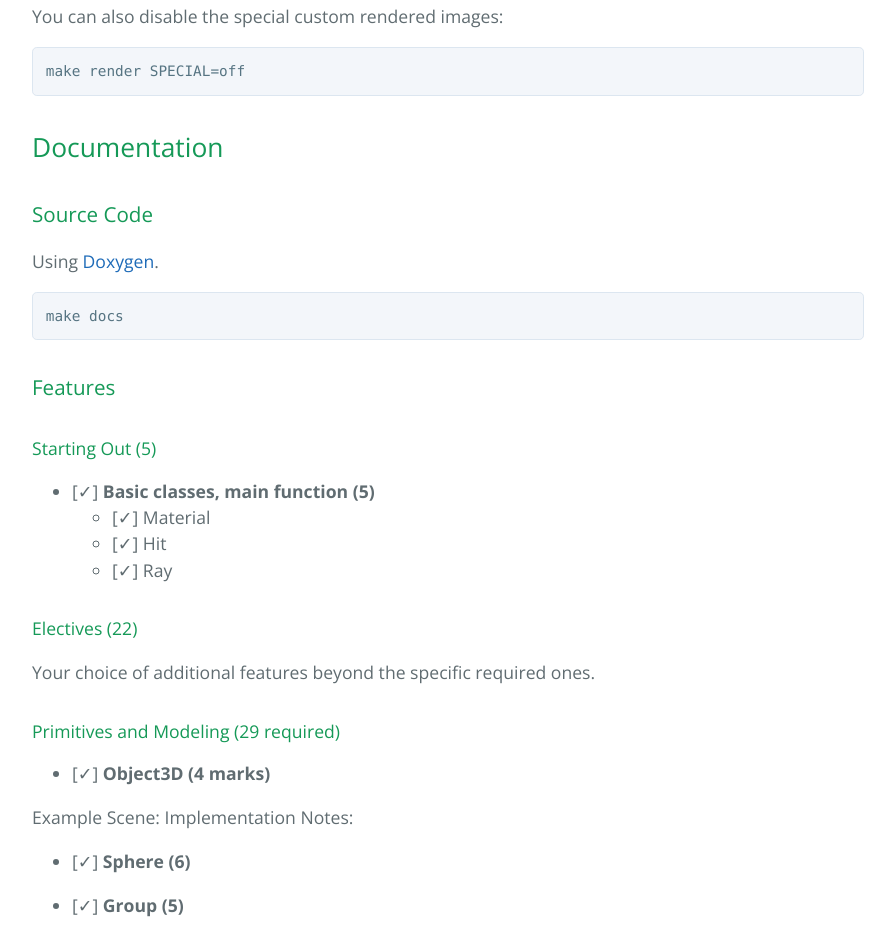
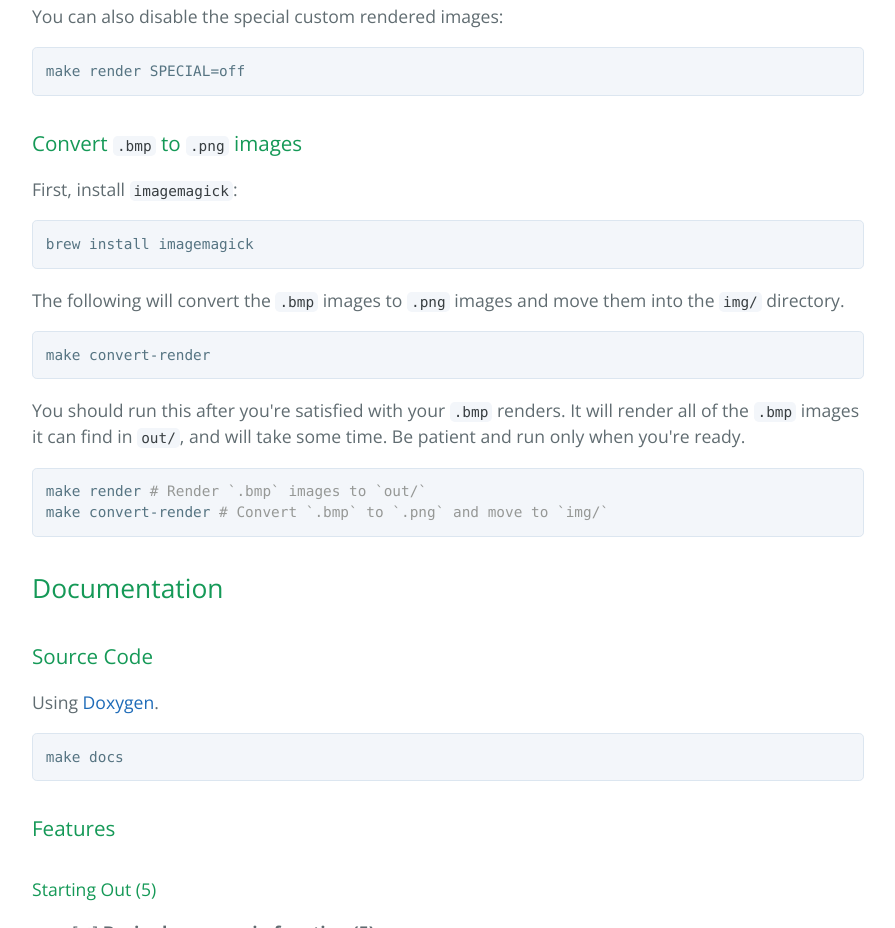
Before and after one commit to Glavin001/Raytracer, a plain HTML site: page index.html in a window 1280 px wide. Shown: the part 2452-3380 px from the top of the page, without its empty margins (192-1087 px from the left). Drawn offline with nearby package versions, Linux system fonts and the light colour scheme.

```diff
--- a/index.html
+++ b/index.html
@@ -116,6 +116,23 @@
 <p>You can also disable the special custom rendered images:</p>
 
 <div class="highlight highlight-bash"><pre>make render SPECIAL=off</pre></div>
+
+<h3>
+<a id="convert-bmp-to-png-images" class="anchor" href="#convert-bmp-to-png-images" aria-hidden="true"><span class="octicon octicon-link"></span></a>Convert <code>.bmp</code> to <code>.png</code> images</h3>
+
+<p>First, install <code>imagemagick</code>:</p>
+
+<div class="highlight highlight-bash"><pre>brew install imagemagick</pre></div>
+
+<p>The following will convert the <code>.bmp</code> images to <code>.png</code> images and move them into the <code>img/</code> directory.</p>
+
+<div class="highlight highlight-bash"><pre>make convert-render</pre></div>
+
+<p>You should run this after you're satisfied with your <code>.bmp</code> renders.
+It will render all of the <code>.bmp</code> images it can find in <code>out/</code>, and will take some time. Be patient and run only when you're ready.</p>
+
+<div class="highlight highlight-bash"><pre>make render <span class="pl-c"># Render `.bmp` images to `out/`</span>
+make convert-render <span class="pl-c"># Convert `.bmp` to `.png` and move to `img/`</span></pre></div>
 
 <h2>
 <a id="documentation" class="anchor" href="#documentation" aria-hidden="true"><span class="octicon octicon-link"></span></a>Documentation</h2>
@@ -290,6 +307,16 @@
 
     </section>
 
+            <script type="text/javascript">
+            var gaJsHost = (("https:" == document.location.protocol) ? "https://ssl." : "http://www.");
+            document.write(unescape("%3Cscript src='" + gaJsHost + "google-analytics.com/ga.js' type='text/javascript'%3E%3C/script%3E"));
+          </script>
+          <script type="text/javascript">
+            try {
+              var pageTracker = _gat._getTracker("UA-57984473-2");
+            pageTracker._trackPageview();
+            } catch(err) {}
+          </script>
 
   </body>
 </html>
```
Also changed, not shown: params.json (+1 -1 lines).
